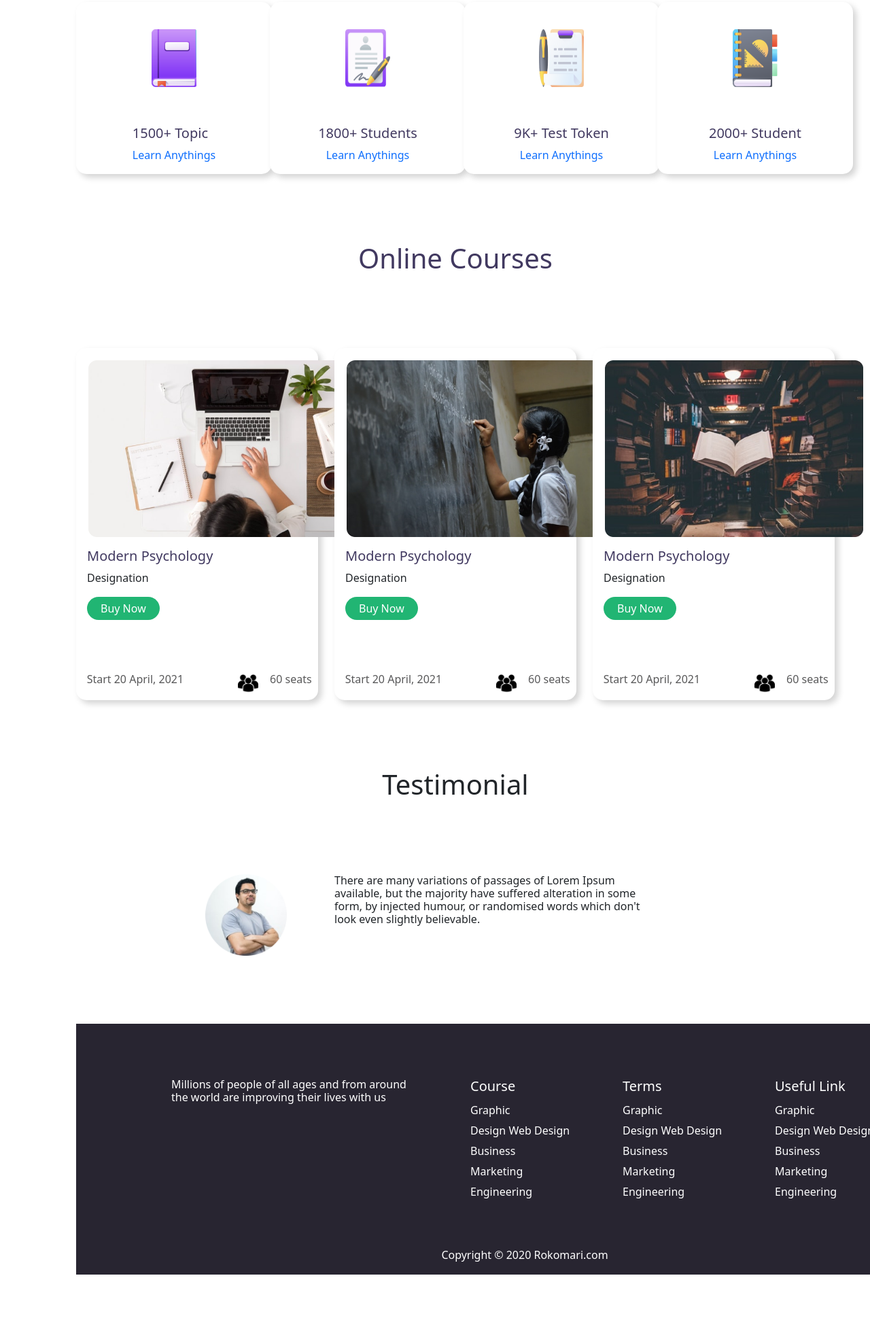
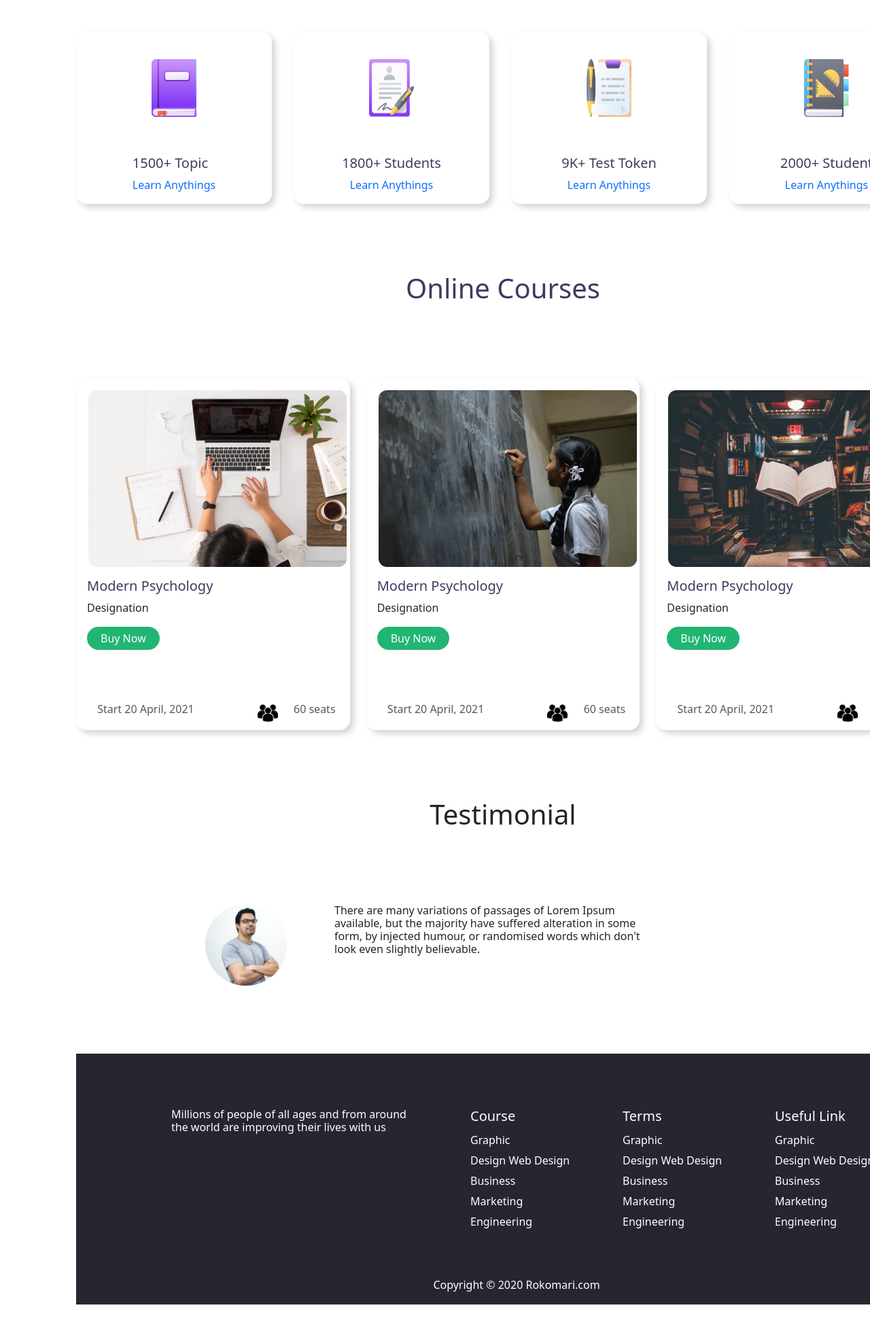
Before and after one commit to Saikat125623/e-School, a plain HTML site: page index.html in a window 1280 px wide. Shown: the part 644-2602 px from the top of the page at 68% size. Drawn offline with nearby package versions, Linux system fonts and the light colour scheme.

Commit message:
text edit

```diff
--- a/index.html
+++ b/index.html
@@ -38,7 +38,7 @@
     </nav>
    </div>
 
-    <div class="container" id="navigation">
+    <div class="container-fluid" id="navigation">
       <div id="carouselExampleSlidesOnly" class="carousel slide" data-bs-ride="carousel">
         <div class="carousel-inner">
           <div class="carousel-item active">
@@ -61,7 +61,7 @@
     </div>
 
 
-    <div class="container" id="navigation">
+    <div class="container-fluid" id="navigation">
       <div class="row">
         <div class="col-md-3">
           <a href="" class="tx-clr">
@@ -110,7 +110,7 @@
       </div>
     </div>
 
-    <div class="container" id="navigation">
+    <div class="container-fluid" id="navigation">
       <div class="row">
         <h1 class="Online-Courses d-flex justify-content-center">Online Courses</h1>
       </div>
@@ -118,7 +118,7 @@
 
 
 
-    <div class="container" id="navigation">
+    <div class="container-fluid" id="navigation">
       <div class="row row-cols-1 row-cols-md-3 g-4">
   <div class="col">
     <div class="card h-100 d-flex justify-content-center">
@@ -210,7 +210,7 @@
 </div>
     </div>
 
-    <div class="container" id="navigation">
+    <div class="container-fluid" id="navigation">
       <div class="row">
         <h1 class="testimonial d-flex justify-content-center">Testimonial</h1>
       </div>
@@ -235,7 +235,7 @@
       </div>
     </div>
 
-    <div class="container" id="navigation">
+    <div class="container-fluid" id="navigation">
       <footer>
         <div class="row">
           <div class="col-md-5">
@@ -270,7 +270,7 @@
               Engineering</p>
           </div>
         </div>
-        <div class="row">
+        <div class="row container-fluid">
           <p class="copyright d-flex justify-content-center">Copyright © 2020 Rokomari.com</p>
         </div>
       </footer>
```
